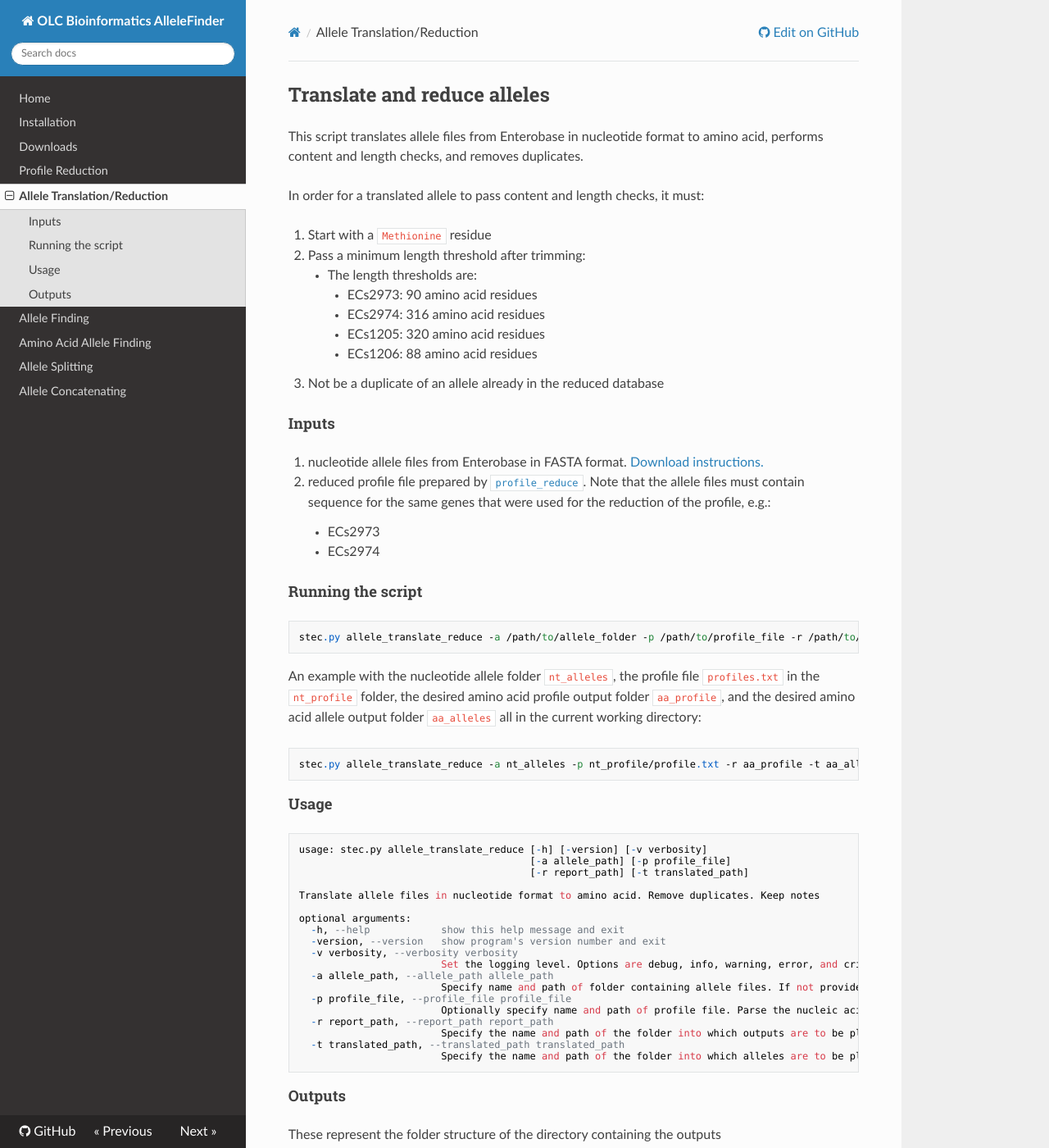
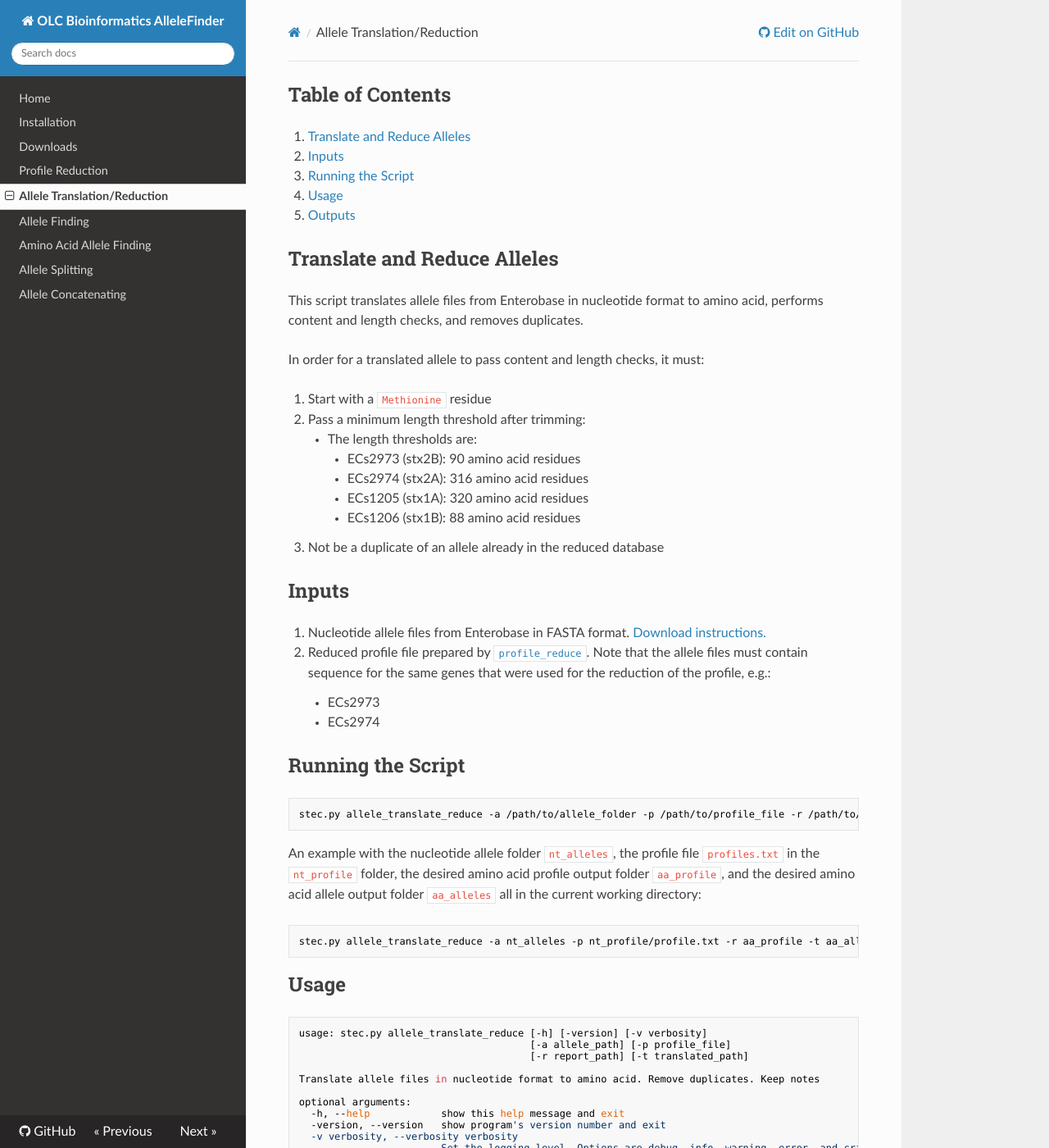
Before and after one commit to OLC-Bioinformatics/AlleleFinder, an MkDocs documentation site: the page built from docs/allele_translate_reduce.md, in a window 1280 px wide and 1400 px high. Shown: the whole window at 82% size. Built offline with MkDocs 1.6.1, drawn with Linux system fonts in a browser that asks for light colours; nearby versions of some CDN libraries; some of the changed text lies outside the part shown.

Commit message:
docs: update allele_translate_reduce.md
Updated documentation file allele_translate_reduce.md. Added table of contents, reformatted headers, made minor text edits, and updated file names in Outputs section.

````diff
--- a/docs/allele_translate_reduce.md
+++ b/docs/allele_translate_reduce.md
@@ -1,4 +1,11 @@
-## Translate and reduce alleles
+## Table of Contents
+1. [Translate and Reduce Alleles](#translate-and-reduce-alleles)
+2. [Inputs](#inputs)
+3. [Running the Script](#running-the-script)
+4. [Usage](#usage)
+5. [Outputs](#outputs)
+
+## Translate and Reduce Alleles <a name="translate-and-reduce-alleles"></a>
 
 This script translates allele files from Enterobase in nucleotide format to amino acid, performs content and length checks, and removes duplicates.
 
@@ -6,35 +13,35 @@ In order for a translated allele to pass content and length checks, it must:
 
 1. Start with a `Methionine` residue
 2. Pass a minimum length threshold after trimming:
-       * The length thresholds are:
-         * ECs2973: 90 amino acid residues
-         * ECs2974: 316 amino acid residues
-         * ECs1205: 320 amino acid residues
-         * ECs1206: 88 amino acid residues
+    * The length thresholds are:
+        * ECs2973 (stx2B): 90 amino acid residues
+        * ECs2974 (stx2A): 316 amino acid residues
+        * ECs1205 (stx1A): 320 amino acid residues
+        * ECs1206 (stx1B): 88 amino acid residues
 3. Not be a duplicate of an allele already in the reduced database
 
-#### Inputs
+## Inputs <a name="inputs"></a>
 
-1. nucleotide allele files from Enterobase in FASTA format. [Download instructions.](downloads.md#download-alleles)
-2. reduced profile file prepared by [`profile_reduce`](https://olc-bioinformatics.github.io/AlleleFinder/profile_reduce). Note that the allele files must contain sequence for the same genes that were used for the reduction of the profile, e.g.:
+1. Nucleotide allele files from Enterobase in FASTA format. [Download instructions.](downloads.md#download-alleles)
+2. Reduced profile file prepared by [`profile_reduce`](https://olc-bioinformatics.github.io/AlleleFinder/profile_reduce). Note that the allele files must contain sequence for the same genes that were used for the reduction of the profile, e.g.:
     * ECs2973
     * ECs2974
 
-#### Running the script
+## Running the Script <a name="running-the-script"></a>
 
-```
+```bash
 stec.py allele_translate_reduce -a /path/to/allele_folder -p /path/to/profile_file -r /path/to/output/folder/aa_profile -t /path/to/output/folder/aa_alleles
 ```
 
 An example with the nucleotide allele folder `nt_alleles`, the profile file `profiles.txt` in the `nt_profile` folder, the desired amino acid profile output folder `aa_profile`, and the desired amino acid allele output folder `aa_alleles` all in the current working directory:
 
-
-```
+```bash
 stec.py allele_translate_reduce -a nt_alleles -p nt_profile/profile.txt -r aa_profile -t aa_alleles
 ```
 
-#### Usage
-```
+## Usage <a name="usage"></a>
+
+```bash
 usage: stec.py allele_translate_reduce [-h] [-version] [-v verbosity]
                                        [-a allele_path] [-p profile_file]
                                        [-r report_path] [-t translated_path]
@@ -56,7 +63,7 @@ optional arguments:
                         Specify the name and path of the folder into which alleles are to be placed. If not provided, the aa_alleles folder in the current working directory will be used
 ```
 
-#### Outputs
+## Outputs <a name="outputs"></a>
 
 These represent the folder structure of the directory containing the outputs
 
````
